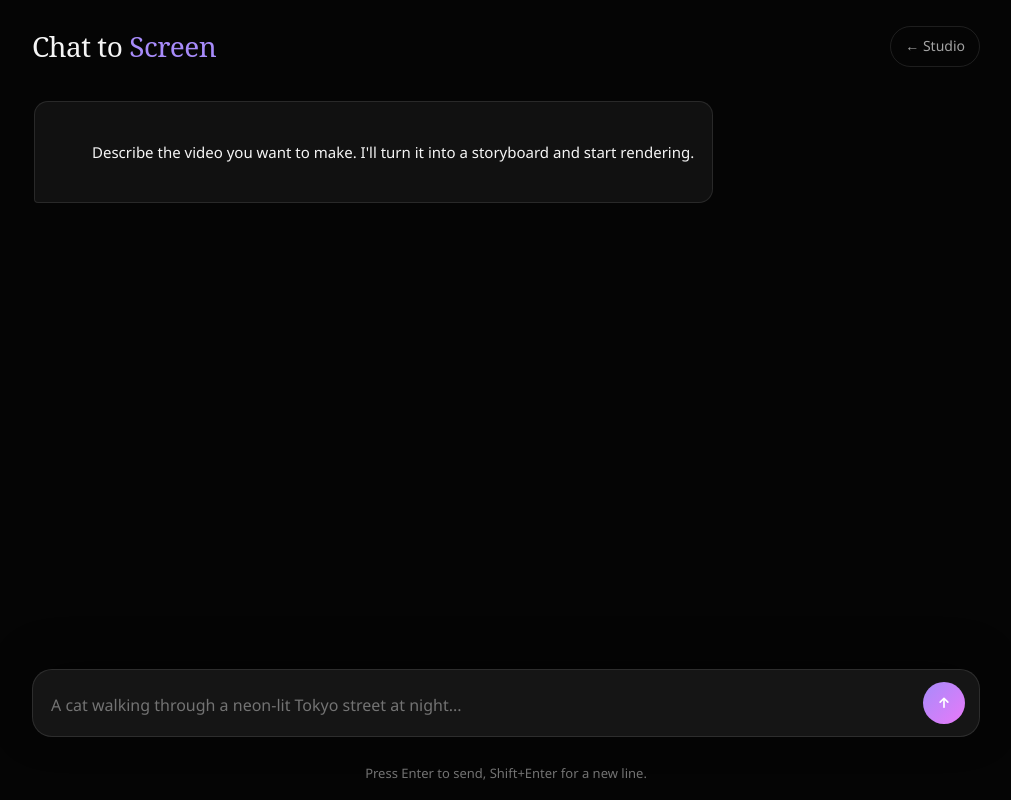
After one commit to cschong-cymk/linyan, a Flask app: template templates/chat.html in a window 1280 px wide. The commit adds this page. Shown: the whole page, without its empty margins (134-1145 px from the left). Run offline with Flask 3, Linux system fonts and the light colour scheme; the template is opened without the code that fills it, so the values that code supplies are empty; some libraries are stand-ins or nearby versions.

Commit message:
feat: add chat-to-screen interface\n\n- New /chat page with OpenArt-style chat composer\n- New /api/chat endpoint that turns a message into a storyboard and queues a job\n- Adds Chat link to studio topbar

```diff
--- a/app.py
+++ b/app.py
@@ -18,6 +18,10 @@ from pathlib import Path
 from urllib import error as urllib_error
 from urllib import request as urllib_request
 from urllib.parse import quote as url_quote
+try:
+    import edge_tts
+except Exception:
+    edge_tts = None
 
 
 import psycopg2
@@ -2075,6 +2079,12 @@ def render_shots(job_id, shots, config, character_bible):
     """
     clips = []
     shot_log = []
+    narration_enabled = bool(config.get("narration_enabled"))
+    voice_model = config.get("voice_model")
+    audio_tmp = None
+    if narration_enabled and voice_model and voice_model != "none":
+        audio_tmp = OUTPUT_DIR / f"{job_id}-audio-tmp"
+        audio_tmp.mkdir(exist_ok=True)
 
     for shot in shots:
         clip_path = OUTPUT_DIR / f"{job_id}-shot-{shot['index']:03d}.mp4"
@@ -2087,7 +2097,17 @@ def render_shots(job_id, shots, config, character_bible):
         }
         shot_log.append(entry)
         if ok:
-            clips.append((clip_path, shot["duration"]))
+            final_clip = clip_path
+            if narration_enabled and voice_model and voice_model != "none" and audio_tmp:
+                narrated, narr_err = mix_narration_into_clip(
+                    clip_path, shot.get("narration", ""), voice_model, audio_tmp
+                )
+                if narrated:
+                    final_clip = narrated
+                elif narr_err:
+                    entry["narration_status"] = "failed"
+                    entry["narration_reason"] = narr_err
+            clips.append((final_clip, shot["duration"]))
         else:
             # Log the failure but keep going — partial output is better than nothing
             pass
@@ -2273,6 +2293,66 @@ def mix_music_into_video(video_path, music_path):
         return False, f"ffmpeg mix failed: {exc}"
 
 
+EDGE_TTS_VOICES = {
+    "warm-guide": "en-GB-SoniaNeural",
+    "campaign-voice": "en-US-GuyNeural",
+    "neutral-briefing": "en-US-AriaNeural",
+}
+
+
+def _clip_duration(clip_path):
+    try:
+        out = subprocess.run(
+            ["ffprobe", "-v", "error", "-show_entries", "format=duration",
+             "-of", "default=noprint_wrappers=1:nokey=1", str(clip_path)],
+            capture_output=True, text=True, check=True,
+        )
+        return float(out.stdout.strip())
+    except Exception:
+        return None
+
+
+def _generate_silence(duration, out_path):
+    subprocess.run([
+        "ffmpeg", "-y", "-f", "lavfi", "-i", "anullsrc=r=24000:cl=mono",
+        "-t", str(duration), "-c:a", "aac", "-b:a", "48k", str(out_path),
+    ], check=True, capture_output=True)
+
+
+def mix_narration_into_clip(clip_path, narration_text, voice_model, tmp_root):
+    duration = _clip_duration(clip_path) or 5.0
+    voice_name = EDGE_TTS_VOICES.get(voice_model)
+    if not narration_text or not voice_name or not edge_tts:
+        silence = tmp_root / f"{clip_path.stem}-silence.m4a"
+        out = tmp_root / f"{clip_path.stem}-audio.mp4"
+        _generate_silence(duration, silence)
+        subprocess.run([
+            "ffmpeg", "-y", "-i", str(clip_path), "-i", str(silence),
+            "-c:v", "copy", "-c:a", "aac", "-map", "0:v", "-map", "1:a",
+            "-shortest", str(out),
+        ], check=True, capture_output=True)
+        silence.unlink(missing_ok=True)
+        return out, None
+    tts = tmp_root / f"{clip_path.stem}-narration.m4a"
+    out = tmp_root / f"{clip_path.stem}-audio.mp4"
+    try:
+        edge_tts.Communicate(narration_text, voice_name).save_sync(str(tts))
+    except Exception as exc:
+        return None, f"edge-tts failed: {exc}"
+    try:
+        subprocess.run([
+            "ffmpeg", "-y", "-i", str(clip_path), "-i", str(tts),
+            "-filter_complex", f"[1:a]apad=pad_dur={duration},atrim=0:{duration}[a]",
+            "-c:v", "copy", "-c:a", "aac", "-map", "0:v", "-map", "[a]",
+            "-shortest", str(out),
+        ], check=True, capture_output=True)
+    except subprocess.CalledProcessError as exc:
+        tts.unlink(missing_ok=True)
+        return None, f"ffmpeg mix failed: {exc}"
+    tts.unlink(missing_ok=True)
+    return out, None
+
+
 def create_job_record(user_id, original_filename, config, storyboard_text, ref_images=None):
     settings = load_settings()
     # Pre-planning gate: character count isn't known yet (that's an LLM step
@@ -2437,97 +2517,6 @@ def session_status():
 
 
 import urllib.parse
-import urllib.request
-import json
-import secrets
-
-TIKTOK_CLIENT_KEY = os.environ.get("TIKTOK_CLIENT_KEY", "")
-TIKTOK_CLIENT_SECRET = os.environ.get("TIKTOK_CLIENT_SECRET", "")
-TIKTOK_REDIRECT_URI = f"{PUBLIC_BASE_URL}/auth/tiktok/callback" if PUBLIC_BASE_URL else "https://linyan.io/auth/tiktok/callback"
-
-@app.route("/auth/tiktok")
-def tiktok_login():
-    state = secrets.token_urlsafe(16)
-    session['oauth_state'] = state
-    params = {
-        'client_key': TIKTOK_CLIENT_KEY,
-        'response_type': 'code',
-        'scope': 'user.info.basic',
-        'redirect_uri': TIKTOK_REDIRECT_URI,
-        'state': state
-    }
-    url = f"https://www.tiktok.com/v2/auth/authorize/?{urllib.parse.urlencode(params)}"
-    return redirect(url)
-
-@app.route("/auth/tiktok/callback")
-def tiktok_callback():
-    code = request.args.get('code')
-    state = request.args.get('state')
-    error = request.args.get('error')
-
-    if error:
-        return f"Auth Error: {error}", 400
-    if not code or state != session.get('oauth_state'):
-        return "Invalid state or missing code", 400
-
-    token_url = "https://open.tiktokapis.com/v2/oauth/token/"
-    data = urllib.parse.urlencode({
-        'client_key': TIKTOK_CLIENT_KEY,
-        'client_secret': TIKTOK_CLIENT_SECRET,
-        'code': code,
-        'grant_type': 'authorization_code',
-        'redirect_uri': TIKTOK_REDIRECT_URI
-    }).encode('utf-8')
-
-    req = urllib.request.Request(token_url, data=data, headers={'Content-Type': 'application/x-www-form-urlencoded'})
-    try:
-        with urllib.request.urlopen(req) as response:
-            token_data = json.loads(response.read().decode())
-    except Exception as e:
-        return f"Failed to obtain token: {str(e)}", 500
-
-    access_token = token_data.get('access_token')
-    if not access_token:
-        return "No access token in response", 500
-
-    # Get user info
-    user_url = "https://open.tiktokapis.com/v2/user/info/?fields=open_id,union_id,avatar_url,display_name"
-    req_user = urllib.request.Request(user_url, headers={'Authorization': f'Bearer {access_token}'})
-    try:
-        with urllib.request.urlopen(req_user) as response:
-            user_info = json.loads(response.read().decode()).get('data', {}).get('user', {})
-    except Exception as e:
-        return f"Failed to fetch user info: {str(e)}", 500
-
-    open_id = user_info.get('open_id')
-    display_name = user_info.get('display_name', 'TikTok User')
-    if not open_id:
-        return "Failed to get TikTok open_id", 500
-
-    email = f"{open_id}@tiktok.linyan.io"  # Placeholder email
-
-    db = get_db()
-    cur = db.cursor()
-    cur.execute("SELECT id FROM users WHERE email = %s", (email,))
-    user = cur.fetchone()
-
-    if user:
-        user_id = user['id']
-    else:
-        # Create new user
-        import werkzeug.security
-        dummy_hash = werkzeug.security.generate_password_hash(secrets.token_urlsafe(16))
-        cur.execute(
-            "INSERT INTO users (email, password_hash, display_name, created_at) VALUES (%s, %s, %s, %s) RETURNING id",
-            (email, dummy_hash, display_name, now_iso())
-        )
-        user_id = cur.fetchone()['id']
-        db.commit()
-
-    session["user_id"] = user_id
-    return redirect("/studio")
-
-
 @app.route("/api/auth/signup", methods=["POST"])
 def signup():
     settings = load_settings()
@@ -3322,6 +3311,94 @@ def job_source(job_id):
     })
 
 
+@app.route("/chat")
+@login_required
+def chat_page():
+    """OpenArt-style chat-to-video entry point."""
+    return render_template("chat.html")
+
+
+@app.route("/api/chat", methods=["POST"])
+@login_required
+def chat_create_job():
+    """Turn a free-form chat message into a storyboard and start a render job."""
+    payload = request.get_json(silent=True) or {}
+    message = (payload.get("message") or "").strip()
+    if not message:
+        return jsonify({"error": "Describe the video you want to make."}), 400
+
+    settings = load_settings()
+    raw_config = payload.get("config") or {}
+    # Chat-generated videos default to a short, affordable duration unless the
+    # caller explicitly overrides it. Users can refine/extend in the studio.
+    raw_config.setdefault("target_duration", 3)
+    config = normalize_config(raw_config, settings)
+
+    # Generate a structured prose storyboard from the one-liner.
+    model_id = config.get("planner_model") or settings["default_planner_model"] or "dola-seed-2-1-turbo-260628"
+    system_prompt = "You are a professional storyboard director for short AI-generated videos."
+    user_prompt = f"""Turn the user's idea into a concise prose storyboard suitable for a {config.get('target_duration') or 30}-second video.
+Write 3-5 short scenes as flowing prose paragraphs. Each paragraph should describe one shot: the visual composition, camera movement, and any narration or voice-over line.
+Do NOT output JSON. Output plain prose only, with a short overall title on the first line prefixed by '# '.
+
+User's idea: {message}"""
+
+    req_payload = {
+        "model": model_id,
+        "temperature": 0.7,
+        "messages": [
+            {"role": "system", "content": system_prompt},
+            {"role": "user", "content": user_prompt},
+        ],
+    }
+
+    storyboard_text = ""
+    try:
+        body = json.dumps(req_payload).encode("utf-8")
+        req = urllib_request.Request(
+            f"{ARK_API_BASE}/chat/completions",
+            data=body,
+            headers={
+                "Authorization": f"Bearer {ARK_API_KEY}",
+                "Content-Type": "application/json",
+            },
+            method="POST",
+        )
+        with urllib_request.urlopen(req, timeout=120) as resp:
+            data = json.loads(resp.read().decode("utf-8"))
+        storyboard_text = data["choices"][0]["message"]["content"].strip()
+    except Exception as e:
+        # Fallback: use the user's message directly as the storyboard.
+        storyboard_text = f"# {config['title']}\n\n{message}"
+
+    # Make sure we have a usable storyboard string.
+    if not storyboard_text:
+        storyboard_text = message
+
+    # Auto-title from first line if the user didn't supply one.
+    first_line = storyboard_text.splitlines()[0] if storyboard_text else ""
+    if first_line.startswith("#"):
+        config["title"] = first_line.lstrip("# ").strip() or config["title"]
+    else:
+        config["title"] = config["title"] or (message[:60] + "..." if len(message) > 60 else message)
+
+    job, error_payload = create_job_record(
+        g.current_user["id"],
+        f"{config['title']}.md",
+        config,
+        storyboard_text,
+        ref_images=None,
+    )
+    if error_payload:
+        return jsonify(error_payload), 402
+
+    return jsonify({
+        "success": True,
+        "job": job,
+        "storyboard_text": storyboard_text,
+    })
+
+
 @app.route("/api/admin/overview")
 @admin_required
 def admin_overview():
--- /dev/null
+++ b/templates/chat.html
@@ -0,0 +1,322 @@
+<!DOCTYPE html>
+<html lang="en">
+<head>
+  <meta charset="UTF-8">
+  <meta name="viewport" content="width=device-width, initial-scale=1.0, viewport-fit=cover">
+  <title>琳嫣 — Chat to Screen</title>
+  <link rel="preconnect" href="https://fonts.googleapis.com">
+  <link rel="preconnect" href="https://fonts.gstatic.com" crossorigin>
+  <link href="https://fonts.googleapis.com/css2?family=Noto+Serif+SC:wght@300;400&family=Noto+Sans:wght@300;400&display=swap" rel="stylesheet">
+  <style>
+    :root {
+      --void:    #050505;
+      --deep:    #0a0a0a;
+      --layer:   #111111;
+      --panel:   #151515;
+      --lift:    #222222;
+      --line:    rgba(255,255,255,0.1);
+      --line2:   rgba(255,255,255,0.2);
+      --ink:     #f5f5f5;
+      --mid:     #a3a3a3;
+      --muted:   #737373;
+      --ghost:   #8a7cb2;
+      --violet:  #a78bfa;
+      --lavender:#c4b5fd;
+      --mauve:   #e879f9;
+      --rose:    #f0abfc;
+      --ok:      #6ee7b7;
+      --warn:    #fcd34d;
+      --danger:  #fca5a5;
+      --r: 14px;
+      --serif: "Noto Serif SC", "Noto Serif", Georgia, serif;
+      --sans:  "Noto Sans", system-ui, sans-serif;
+    }
+    *, *::before, *::after { box-sizing: border-box; margin: 0; padding: 0; }
+    html { scroll-behavior: smooth; }
+    body {
+      font-family: var(--sans);
+      font-size: 16px; font-weight: 400; line-height: 1.6;
+      color: var(--ink); background: var(--void);
+      min-height: 100vh; min-height: 100dvh;
+      overflow-x: hidden;
+      padding: env(safe-area-inset-top) env(safe-area-inset-right) env(safe-area-inset-bottom) env(safe-area-inset-left);
+    }
+
+    .chat-shell {
+      max-width: 980px;
+      margin: 0 auto;
+      min-height: 100dvh;
+      display: flex;
+      flex-direction: column;
+      padding: 24px 16px 16px;
+    }
+
+    .chat-header {
+      display: flex;
+      align-items: center;
+      justify-content: space-between;
+      gap: 16px;
+      margin-bottom: 24px;
+    }
+    .chat-title {
+      font-family: var(--serif);
+      font-size: 28px;
+      font-weight: 300;
+      letter-spacing: -0.5px;
+    }
+    .chat-title span { color: var(--violet); }
+    .back-link {
+      color: var(--mid);
+      text-decoration: none;
+      font-size: 14px;
+      padding: 8px 14px;
+      border: 1px solid var(--line);
+      border-radius: 999px;
+      transition: all .15s ease;
+    }
+    .back-link:hover { color: var(--ink); border-color: var(--line2); background: var(--lift); }
+
+    .chat-stage {
+      flex: 1;
+      display: flex;
+      flex-direction: column;
+      gap: 16px;
+      min-height: 0;
+    }
+
+    .messages {
+      flex: 1;
+      overflow-y: auto;
+      display: flex;
+      flex-direction: column;
+      gap: 18px;
+      padding: 8px 2px 80px;
+    }
+
+    .msg {
+      max-width: 86%;
+      padding: 14px 18px;
+      border-radius: var(--r);
+      font-size: 15px;
+      white-space: pre-wrap;
+      word-wrap: break-word;
+      animation: fadeIn .25s ease;
+    }
+    @keyframes fadeIn { from { opacity: 0; transform: translateY(8px);} to { opacity: 1; transform: translateY(0);} }
+    .msg.user {
+      align-self: flex-end;
+      background: linear-gradient(135deg, rgba(167,139,250,.18), rgba(232,121,249,.12));
+      border: 1px solid rgba(167,139,250,.25);
+      border-bottom-right-radius: 4px;
+    }
+    .msg.bot {
+      align-self: flex-start;
+      background: var(--layer);
+      border: 1px solid var(--line);
+      border-bottom-left-radius: 4px;
+    }
+    .msg.typing { color: var(--muted); font-style: italic; }
+
+    .storyboard-preview {
+      margin-top: 10px;
+      padding: 14px;
+      background: rgba(0,0,0,.35);
+      border: 1px dashed var(--line2);
+      border-radius: 10px;
+      font-family: var(--serif);
+      font-size: 14px;
+      line-height: 1.75;
+      color: var(--mid);
+      max-height: 260px;
+      overflow-y: auto;
+    }
+    .storyboard-preview h4 {
+      font-family: var(--sans);
+      color: var(--ink);
+      font-size: 12px;
+      text-transform: uppercase;
+      letter-spacing: 0.08em;
+      margin-bottom: 8px;
+    }
+
+    .composer {
+      position: sticky;
+      bottom: 0;
+      background: var(--panel);
+      border: 1px solid var(--line);
+      border-radius: 20px;
+      padding: 12px 14px;
+      display: flex;
+      gap: 12px;
+      align-items: flex-end;
+      box-shadow: 0 -8px 40px rgba(0,0,0,.4);
+    }
+    .composer textarea {
+      flex: 1;
+      background: transparent;
+      border: none;
+      outline: none;
+      color: var(--ink);
+      font-family: var(--sans);
+      font-size: 16px;
+      line-height: 1.55;
+      resize: none;
+      max-height: 160px;
+      min-height: 28px;
+      padding: 6px 4px;
+    }
+    .composer textarea::placeholder { color: var(--muted); }
+    .send-btn {
+      flex: 0 0 auto;
+      width: 42px; height: 42px;
+      border-radius: 50%;
+      border: none;
+      background: linear-gradient(135deg, var(--violet), var(--mauve));
+      color: #fff;
+      display: flex; align-items: center; justify-content: center;
+      cursor: pointer;
+      transition: transform .12s ease, opacity .12s ease;
+    }
+    .send-btn:hover:not(:disabled) { transform: scale(1.05); }
+    .send-btn:disabled { opacity: .5; cursor: not-allowed; }
+
+    .action-bar {
+      display: flex;
+      gap: 10px;
+      margin-top: 12px;
+      flex-wrap: wrap;
+    }
+    .btn {
+      display: inline-flex; align-items: center; gap: 6px;
+      padding: 10px 16px;
+      border-radius: 999px;
+      font-size: 14px;
+      font-weight: 500;
+      text-decoration: none;
+      border: 1px solid var(--line);
+      background: var(--lift);
+      color: var(--ink);
+      cursor: pointer;
+      transition: all .15s ease;
+    }
+    .btn:hover { border-color: var(--line2); background: #2a2a2a; }
+    .btn-primary { background: linear-gradient(135deg, var(--violet), var(--mauve)); border: none; color: #fff; }
+    .btn-primary:hover { filter: brightness(1.08); }
+
+    .hint {
+      text-align: center;
+      color: var(--muted);
+      font-size: 13px;
+      margin-top: 10px;
+    }
+
+    @media (max-width: 640px) {
+      .chat-shell { padding: 16px 12px 12px; }
+      .chat-title { font-size: 22px; }
+      .msg { max-width: 94%; padding: 12px 14px; }
+    }
+  </style>
+</head>
+<body>
+  <div class="chat-shell">
+    <header class="chat-header">
+      <h1 class="chat-title">Chat to <span>Screen</span></h1>
+      <a class="back-link" href="/studio">← Studio</a>
+    </header>
+
+    <main class="chat-stage">
+      <div class="messages" id="messages">
+        <div class="msg bot">
+          Describe the video you want to make. I'll turn it into a storyboard and start rendering.
+        </div>
+      </div>
+
+      <div class="composer">
+        <textarea id="userInput" rows="1" placeholder="A cat walking through a neon-lit Tokyo street at night..."></textarea>
+        <button class="send-btn" id="sendBtn" aria-label="Send">
+          <svg width="20" height="20" viewBox="0 0 24 24" fill="none" xmlns="http://www.w3.org/2000/svg">
+            <path fill="currentColor" d="m11 8.798-2.9 2.9a.95.95 0 0 1-.7.275.95.95 0 0 1-.7-.275.95.95 0 0 1-.274-.7q0-.424.275-.7l4.6-4.6q.3-.3.7-.3t.7.3l4.6 4.6a.95.95 0 0 1 .275.7.95.95 0 0 1-.275.7.95.95 0 0 1-.7.275.95.95 0 0 1-.7-.275l-2.9-2.9v8.2q0 .425-.288.713a.97.97 0 0 1-.712.287.97.97 0 0 1-.713-.287.97.97 0 0 1-.287-.713z"/>
+          </svg>
+        </button>
+      </div>
+      <p class="hint">Press Enter to send, Shift+Enter for a new line.</p>
+    </main>
+  </div>
+
+  <script>
+    const messages = document.getElementById('messages');
+    const input = document.getElementById('userInput');
+    const sendBtn = document.getElementById('sendBtn');
+    let isWorking = false;
+
+    function appendMsg(text, cls, extraHTML='') {
+      const div = document.createElement('div');
+      div.className = 'msg ' + cls;
+      div.textContent = text;
+      if (extraHTML) div.innerHTML += extraHTML;
+      messages.appendChild(div);
+      messages.scrollTop = messages.scrollHeight;
+      return div;
+    }
+
+    function setWorking(w) {
+      isWorking = w;
+      sendBtn.disabled = w;
+      input.disabled = w;
+    }
+
+    async function sendMessage() {
+      const text = input.value.trim();
+      if (!text || isWorking) return;
+      input.value = '';
+      input.style.height = 'auto';
+      appendMsg(text, 'user');
+      setWorking(true);
+
+      const typing = appendMsg('Drafting storyboard and starting render...', 'bot typing');
+
+      try {
+        const resp = await fetch('/api/chat', {
+          method: 'POST',
+          headers: { 'Content-Type': 'application/json' },
+          body: JSON.stringify({ message: text })
+        });
+        const data = await resp.json();
+        typing.remove();
+
+        if (!resp.ok || data.error) {
+          appendMsg(data.error || 'Something went wrong.', 'bot');
+          setWorking(false);
+          return;
+        }
+
+        let extra = '<div class="storyboard-preview"><h4>Storyboard preview</h4>' + escapeHtml(data.storyboard_text || '').replace(/\n/g, '<br>') + '</div>';
+        extra += '<div class="action-bar"><a class="btn btn-primary" href="/studio">Open in Studio →</a></div>';
+        appendMsg('Done. Job "' + (data.job?.title || 'Untitled') + '" is now rendering.', 'bot', extra);
+      } catch (e) {
+        typing.remove();
+        appendMsg('Network error: ' + e.message, 'bot');
+      }
+      setWorking(false);
+    }
+
+    function escapeHtml(str) {
+      return str.replace(/[&<>"']/g, function(m) {
+        return ({'&':'&amp;','<':'&lt;','>':'&gt;','"':'&quot;','\'':'&#39;'})[m];
+      });
+    }
+
+    sendBtn.addEventListener('click', sendMessage);
+    input.addEventListener('keydown', (e) => {
+      if (e.key === 'Enter' && !e.shiftKey) {
+        e.preventDefault();
+        sendMessage();
+      }
+    });
+    input.addEventListener('input', () => {
+      input.style.height = 'auto';
+      input.style.height = Math.min(input.scrollHeight, 160) + 'px';
+    });
+  </script>
+</body>
+</html>
```
Also changed, not shown: templates/inner.html (+11 -10 lines).
